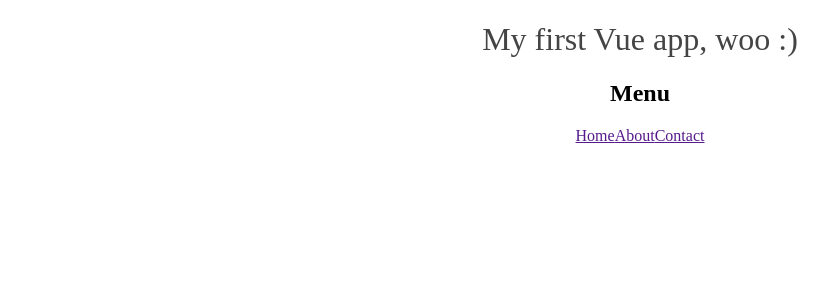
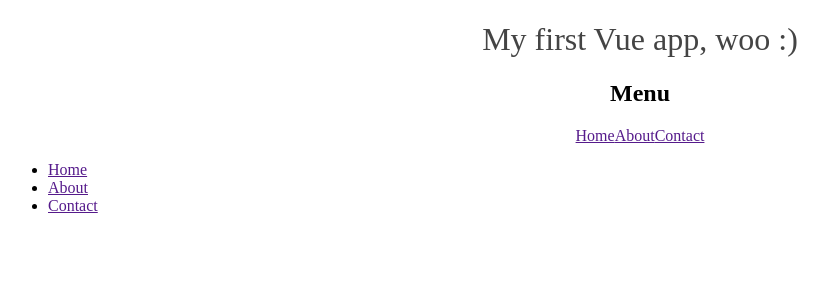
Before and after one commit to Djarid/netninja, a Vue app in the folder vue+firebase/vue_cli/: page / in a window 1280 px wide. Shown: the top 300 px of the page, without its empty margins (0-828 px from the left). Built offline with nearby package versions, Linux system fonts and the light colour scheme.

Commit message:
Lesson20

```diff
--- a/vue+firebase/vue_cli/src/App.vue
+++ b/vue+firebase/vue_cli/src/App.vue
@@ -2,6 +2,13 @@
   <div id="app">
     <h1>{{ title }}</h1>
     <Navbar />
+    <nav>
+        <ul>
+            <li><a href="">Home</a></li>
+            <li><a href="">About</a></li>
+            <li><a href="">Contact</a></li>
+        </ul>
+    </nav>
   </div>
 </template>
 
--- a/vue+firebase/vue_cli/src/components/Navbar.vue
+++ b/vue+firebase/vue_cli/src/components/Navbar.vue
@@ -1,5 +1,5 @@
 <template>
-    <nav>
+    <nav class="main-nav">
         <h2>Menu</h2>
         <ul>
             <li><a href="">Home</a></li>
@@ -23,13 +23,13 @@ export default {
 
 
 <style>
-    nav {
+    nav.main-nav {
         text-align: center;
     }
-    nav ul {
+    nav.main-nav ul {
         padding: 0;
     }
-    nav li {
+    nav.main-nav li {
         display: inline-block;
         list-style-type: none;
         margin: 0;
```
